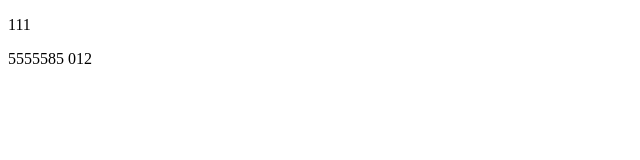
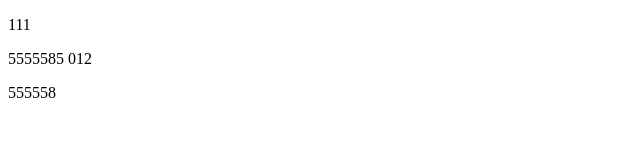
Before and after one commit to sugar-one/bj, a plain HTML site: page index.html in a window 1280 px wide. Shown: the full height of the page, 0-640 px from the left. Drawn offline with Linux system fonts and the light colour scheme.

Commit message:
index.html

```diff
--- a/index.html
+++ b/index.html
@@ -10,5 +10,6 @@
     <p>111</p>
     5555585
     012
+    <p>555558</p>
 </body>
 </html>
```
